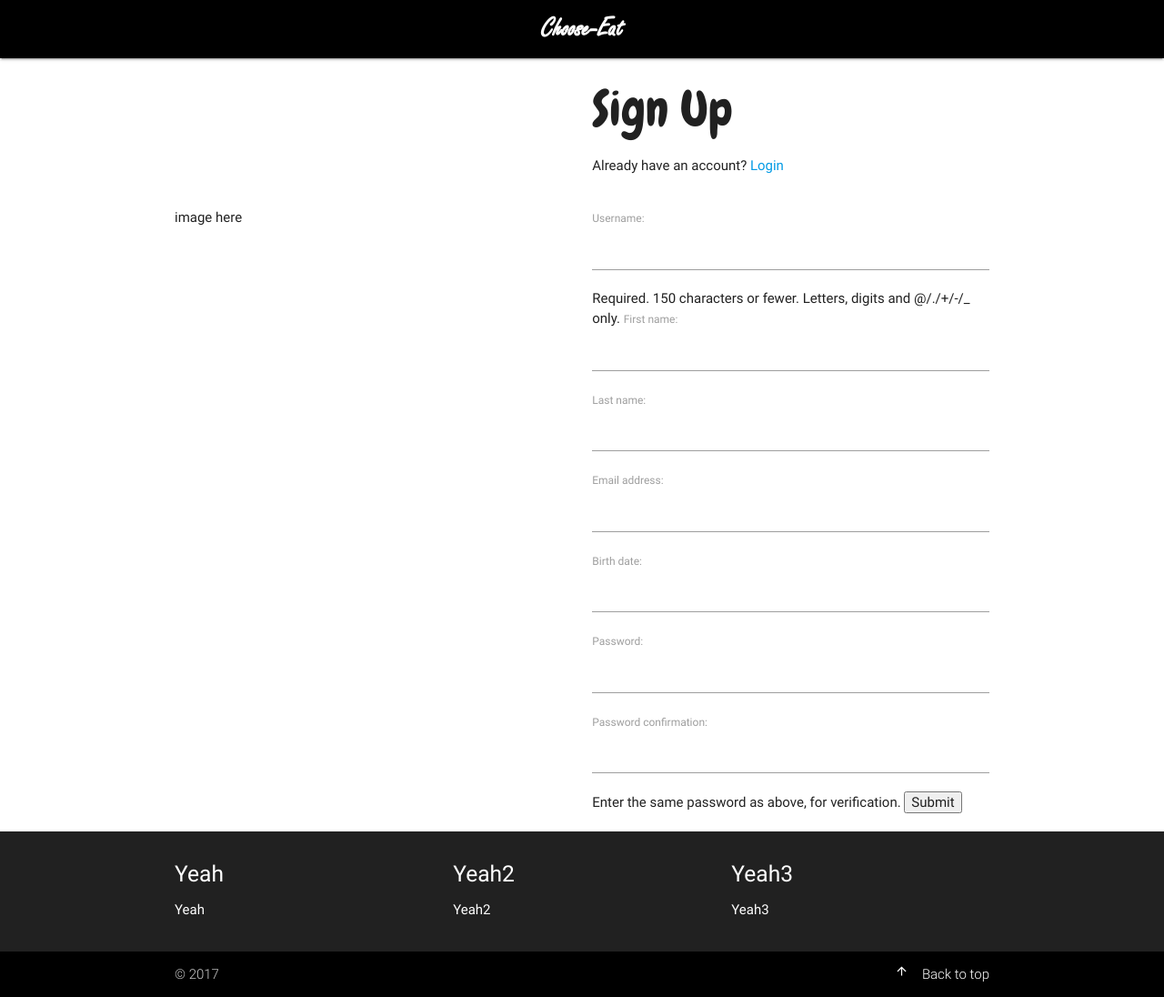
After one commit to ChristianMae/choose-eat, a Django app: page /register/ in a window 1280 px wide. The commit adds this page. Shown: the whole page at 91% size. Run offline with Django 3.2, Linux system fonts and the light colour scheme; parts of the project's set-up code (start-up, migrations or seed data) failed here and were passed over; some libraries are stand-ins or nearby versions.

Commit message:
school, added initial login and reg

```diff
--- a/recommender/static/recommender/styles.css
+++ b/recommender/static/recommender/styles.css
@@ -33,7 +33,18 @@
 }
 
 .form-container {
-  background-color: white;
+  background-color: rgba(0, 0, 0, 0.4);
   padding: 3px;
   border-radius: 25px;
+  color: white;
 }
+
+body {
+  display: flex;
+  min-height: 100vh;
+  flex-direction: column;
+}
+
+main {
+  flex: 1 0 auto;
+}
--- /dev/null
+++ b/users/forms.py
@@ -0,0 +1,39 @@
+from django import forms
+from django.utils.translation import ugettext, ugettext_lazy as _
+from .models import User
+
+
+class UserCreationForm(forms.ModelForm):
+    """
+    A form that creates a user, with no privileges, from the given username and
+    password.
+    """
+    error_messages = {
+        'password_mismatch': _("The two password fields didn't match."),
+    }
+    password1 = forms.CharField(label=_("Password"),
+        widget=forms.PasswordInput)
+    password2 = forms.CharField(label=_("Password confirmation"),
+        widget=forms.PasswordInput,
+        help_text=_("Enter the same password as above, for verification."))
+
+    class Meta:
+        model = User
+        fields = ("username","first_name", "last_name","email","birth_date",)
+
+    def clean_password2(self):
+        password1 = self.cleaned_data.get("password1")
+        password2 = self.cleaned_data.get("password2")
+        if password1 and password2 and password1 != password2:
+            raise forms.ValidationError(
+                self.error_messages['password_mismatch'],
+                code='password_mismatch',
+            )
+        return password2
+
+    def save(self, commit=True):
+        user = super(UserCreationForm, self).save(commit=False)
+        user.set_password(self.cleaned_data["password1"])
+        if commit:
+            user.save()
+        return user
--- /dev/null
+++ b/users/templates/users/base.html
@@ -0,0 +1,80 @@
+{% load static %}
+<!DOCTYPE html>
+<html lang="en">
+<head>
+	<meta charset="UTF-8">
+	<title>{% block title %}{% endblock title %}</title>
+	<link href="http://fonts.googleapis.com/icon?family=Material+Icons" rel="stylesheet">
+	<link rel="stylesheet" href="https://cdnjs.cloudflare.com/ajax/libs/materialize/0.100.1/css/materialize.min.css">
+	<link href="https://fonts.googleapis.com/css?family=Chewy" rel="stylesheet">
+	<link rel="stylesheet" href="{% static "recommender/styles.css" %}">
+	<link rel='shortcut icon' href="{% static "recommender/favicon.ico" %}" type="image/x-icon">
+    <meta name="viewport" content="width=device-width, initial-scale=1.0"/>
+</head>
+
+<body>
+	<header>
+	  <nav class="black">
+        <div class="nav-wrapper">
+          <a href="{% url 'recommender:home' %}" class="brand-logo center logofontbold">Choose-Eat</a>
+          <ul id="nav-mobile" class="left hide-on-med-and-down">
+          </ul>
+        </div>
+      </nav>
+	</header>
+
+	<main>
+	  <div class="container">
+	    <div class="row">
+	    	<div class="col m3 l6">
+	  		</div>
+	  		<div class="col s12 m6 l6">
+	  		  <h2 class="otherfont">{% block header %}{% endblock %}</h2>
+	  		  <p class="bold">{% block subtext %}{% endblock %}</p>
+	  		</div>
+	  	</div>
+	  	<div class="row">
+	  		<div class="col m3 hide-on-large-only">
+	  		</div>
+	  		<div class="col l6 hide-on-med-and-down">
+	  		image here
+	  		</div>
+	  		<div class="col s12 m6 l6">
+	  		  {% block content %}{% endblock %}
+	  		</div>
+	  	</div>
+	  </div>
+    </main>
+
+    <footer class="page-footer grey darken-4" id="connect">
+      <div class="container">
+        <div class="row">
+          <div class="col s12 l4" style="overflow: hidden;">
+            <h5 class="white-text">Yeah</h5>
+            <p class="white-text">Yeah</p>
+          </div>
+
+          <div class="col s12 l4" style="overflow: hidden;">
+            <h5 class="white-text">Yeah2</h5>
+            <p class="white-text">Yeah2</p>
+          </div>
+
+          <div class="col s12 l4" style="overflow: hidden;">
+            <h5 class="white-text">Yeah3</h5>
+            <p class="white-text">Yeah3</p>
+          </div>
+        </div>
+      </div>
+      <div class="footer-copyright black">
+        <div class="container">
+        © 2017
+        <a class="white-text right" href="#start" style="text-decoration: none;"><i class="material-icons tiny left">arrow_upward</i> Back to top</a>
+        </div>
+      </div>
+    </footer>
+
+	<script type="text/javascript" src="https://code.jquery.com/jquery-2.1.1.min.js"></script>
+    <script src="https://cdnjs.cloudflare.com/ajax/libs/materialize/0.100.1/js/materialize.min.js"></script>
+    <script src="{% static 'recommender/scripts.js' %}"></script>
+</body>
+</html>
--- /dev/null
+++ b/users/templates/users/register.html
@@ -0,0 +1,15 @@
+{% extends 'users/base.html' %}
+
+{% block title %}Choose-Eat | Sign Up{% endblock title %}
+
+{% block header %}Sign Up{% endblock header %}
+
+{% block subtext %}Already have an account? <a href="{% url 'users:login' %}">Login</a>{% endblock subtext %}
+
+{% block content %}
+  <form action="/your-name/" method="post">
+    {% csrf_token %}
+    {{ form }}
+    <input type="submit" value="Submit" />
+  </form>
+{% endblock %}
--- /dev/null
+++ b/users/urls.py
@@ -0,0 +1,9 @@
+"""URLS for users app"""
+from django.conf.urls import url
+from . import views
+
+urlpatterns = [
+    url(r'^login/$', views.custom_login, name='login'),
+    url(r'^register/$', views.register, name='register'),
+    url(r'^logout/$', views.logout_view, name='logout'),
+]
```
Also changed, not shown: recommender/templates/recommender/base.html (+6 -2 lines), users/templates/users/login.html (added, +37 -0 lines), users/views.py (line endings or trailing spaces).
